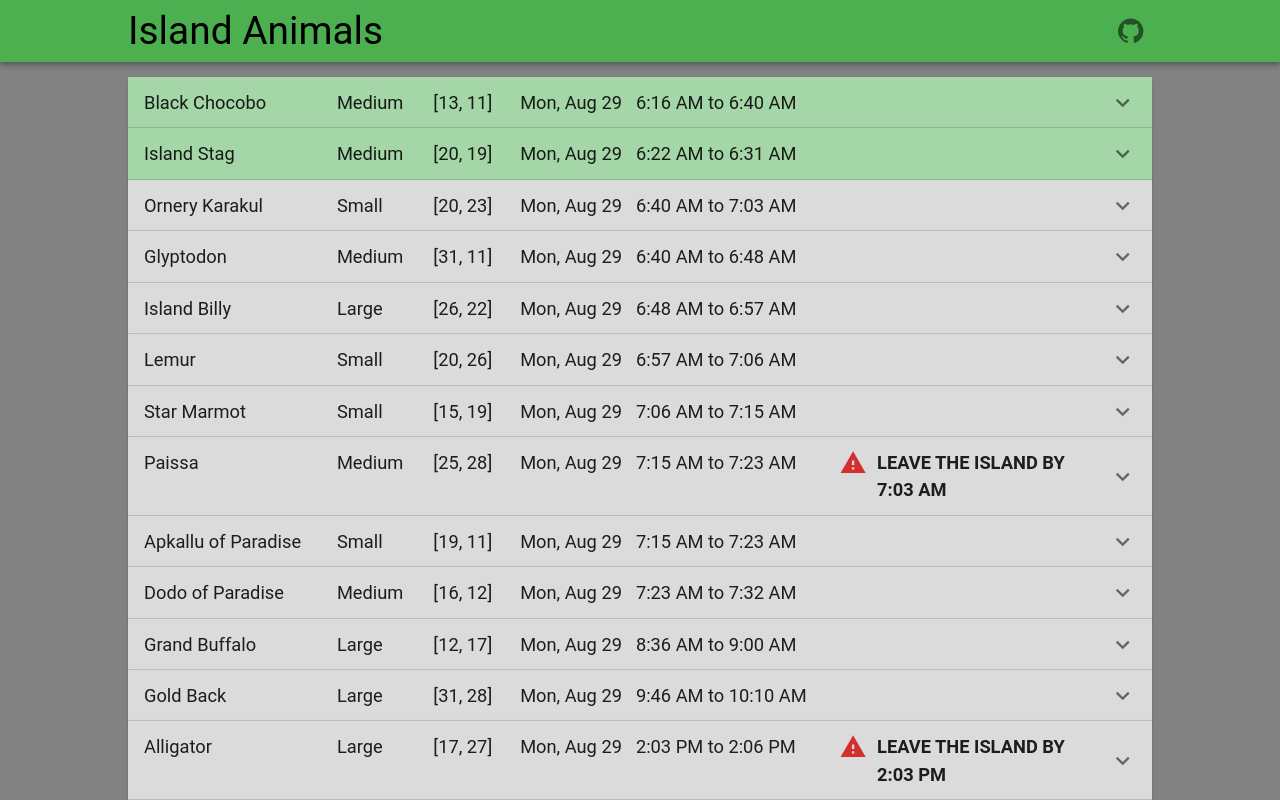
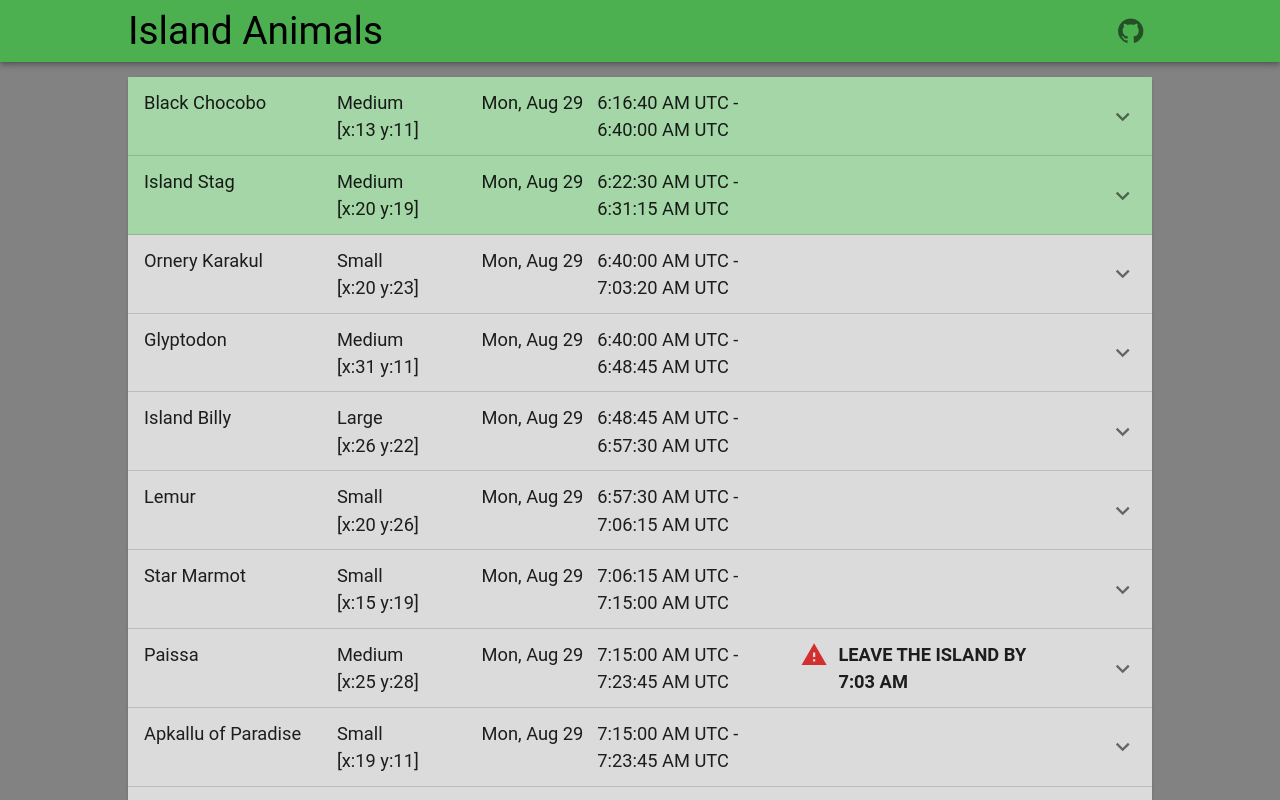
Before and after one commit to codersblock/ffxiv-island-app, a React (Create React App) app in the folder island-animals/: page / in a window 1280 px wide. Shown: the top 800 px of the page. Built offline with nearby package versions, Linux system fonts and the light colour scheme.

Commit message:
adding more exact timestamps

```diff
--- a/island-animals/src/components/CreatureList.tsx
+++ b/island-animals/src/components/CreatureList.tsx
@@ -28,6 +28,21 @@ export default function CreatureList() {
         flexDirection: "row",
         justifyContent: "flex-start"
     })
+
+    const TimeDiv = styled("div")({
+        display: "flex",
+        flexDirection: "column",
+        alignContent: "flex-start",
+        width: "20%"
+    })
+
+    const AttributeDiv = styled("div")((props) => ({
+        display: "flex",
+        flexDirection: "column",
+        alignContent: "flex-start",
+        width: "15%",
+        [props.theme.breakpoints.down('sm')]: { display: "none" }
+    }))
 
     const SpawnConditionsDiv = styled("div")((props) => ({
         width: "100%",
@@ -77,12 +92,18 @@ export default function CreatureList() {
                         <AccordionSummary expandIcon={<ExpandMoreIcon/>} sx={(theme) => ({
                             backgroundColor: (creatureSpawns[creatureName][0]?.startTime < DateTime.now() && creatureSpawns[creatureName][0].endTime > DateTime.now()) ? green[200] : theme.palette.background.paper,
                         })}>
-                            <SummaryDiv >
+                            <SummaryDiv>
                                 <Typography sx={(theme) => ({[theme.breakpoints.down('sm')]: { width: "50%"}, width: "20%"})}>{`${creatureName}`}</Typography>
-                                <Typography sx={(theme) => ({[theme.breakpoints.down('sm')]: { display: "none" }, width: "10%"})}>{`${creatures[creatureName].type}`}</Typography>
-                                <Typography sx={(theme) => ({[theme.breakpoints.down('md')]: { display: "none" }, width: "9%"})}>{`[${creatures[creatureName].coordinates.x}, ${creatures[creatureName].coordinates.y}]`}</Typography>
+                                <AttributeDiv>
+                                    <Typography>{`${creatures[creatureName].type}`}</Typography>
+                                    <Typography>{`[x:${creatures[creatureName].coordinates.x} y:${creatures[creatureName].coordinates.y}]`}</Typography>
+                                </AttributeDiv>
                                 <Typography sx={(theme) => ({[theme.breakpoints.down('sm')]: { display: "none" }, width: "12%"})}>{`${creatureSpawns[creatureName][0]?.startTime.toLocaleString({weekday: "short", month: "short", day: "2-digit"})}`}</Typography>
-                                <Typography sx={(theme) => ({[theme.breakpoints.down('sm')]: { display: "none" }, width: "20%"})}>{`${creatureSpawns[creatureName][0]?.startTime.toLocaleString(DateTime.TIME_SIMPLE)} to ${creatureSpawns[creatureName][0]?.endTime.toLocaleString(DateTime.TIME_SIMPLE)}`}</Typography>
+                                <TimeDiv>
+                                    <Typography sx={(theme) => ({[theme.breakpoints.down('sm')]: { display: "none" },})}>{`${creatureSpawns[creatureName][0]?.startTime.toLocaleString({hour: "numeric", minute: "2-digit", second: "2-digit", timeZoneName: "short"})} -`}</Typography>
+                                    <Typography sx={(theme) => ({[theme.breakpoints.down('sm')]: { display: "none" },})}>{`${creatureSpawns[creatureName][0]?.endTime.toLocaleString({hour: "numeric", minute: "2-digit", second: "2-digit", timeZoneName: "short"})}`}</Typography>
+
+                                </TimeDiv>
                                 {buggedCreatures.includes(creatureName) && (<>
                                     <Tooltip title="A bug has been identified with this creature that requires you to be off the island when the weather changes in order for it to spawn.  For the best chance to spawn this creature, leave the island at the indicated time, and return only when the spawn window becomes active.">
                                         <WarningIcon sx={{width: "5%"}}color="error"/>
--- a/island-animals/src/logic/WeatherFinder.tsx
+++ b/island-animals/src/logic/WeatherFinder.tsx
@@ -59,6 +59,6 @@ export class WeatherFinder {
 
     static getEorzeaHour(dateTime: DateTime): number {
         const secondsSinceEpoch = dateTime.toMillis() / 1000;
-        return (secondsSinceEpoch / EORZEA_HOUR_IN_SECONDS) % 24;
+        return Math.round(secondsSinceEpoch / EORZEA_HOUR_IN_SECONDS) % 24;
     }
 }
```
